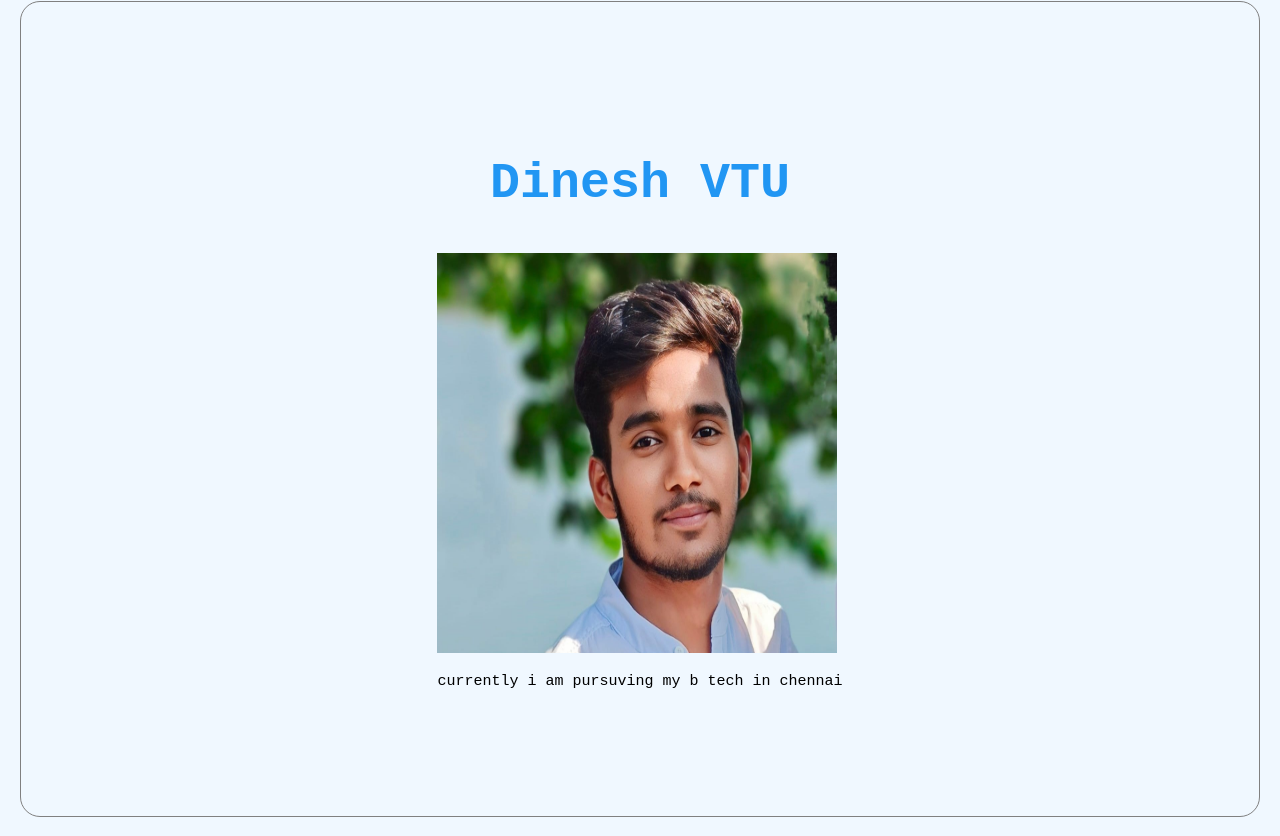
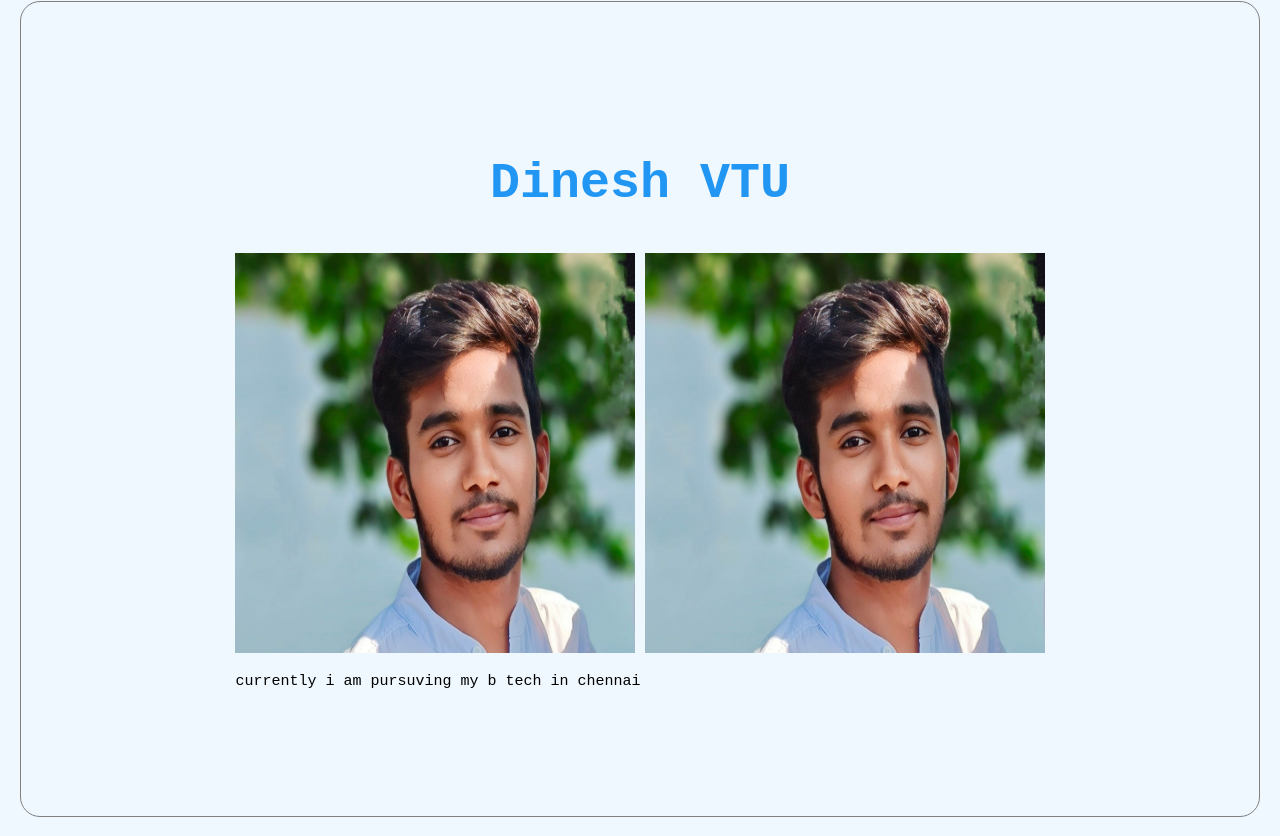
Before and after one commit to dineshreddy1819/protfolio1, a plain HTML site: page index.html in a window 1280 px wide. Shown: the part 819-1655 px from the top of the page. Drawn offline with Linux system fonts and the light colour scheme; files whose address does not match are found by name.

Commit message:
index.html

```diff
--- a/index.html
+++ b/index.html
@@ -38,6 +38,7 @@
         <section id="about">
             <div>
                 <h1>Dinesh VTU</h1>
+                <img src="C:\Users\mulad\OneDrive\Documents\dinesh.jpg" alt="" height="400" width="400">
                 <img src="C:\Users\mulad\OneDrive\Documents\dinesh.jpg" alt="" height="400" width="400">
                 <p>currently i am pursuving my b tech in chennai</p>
 
```
